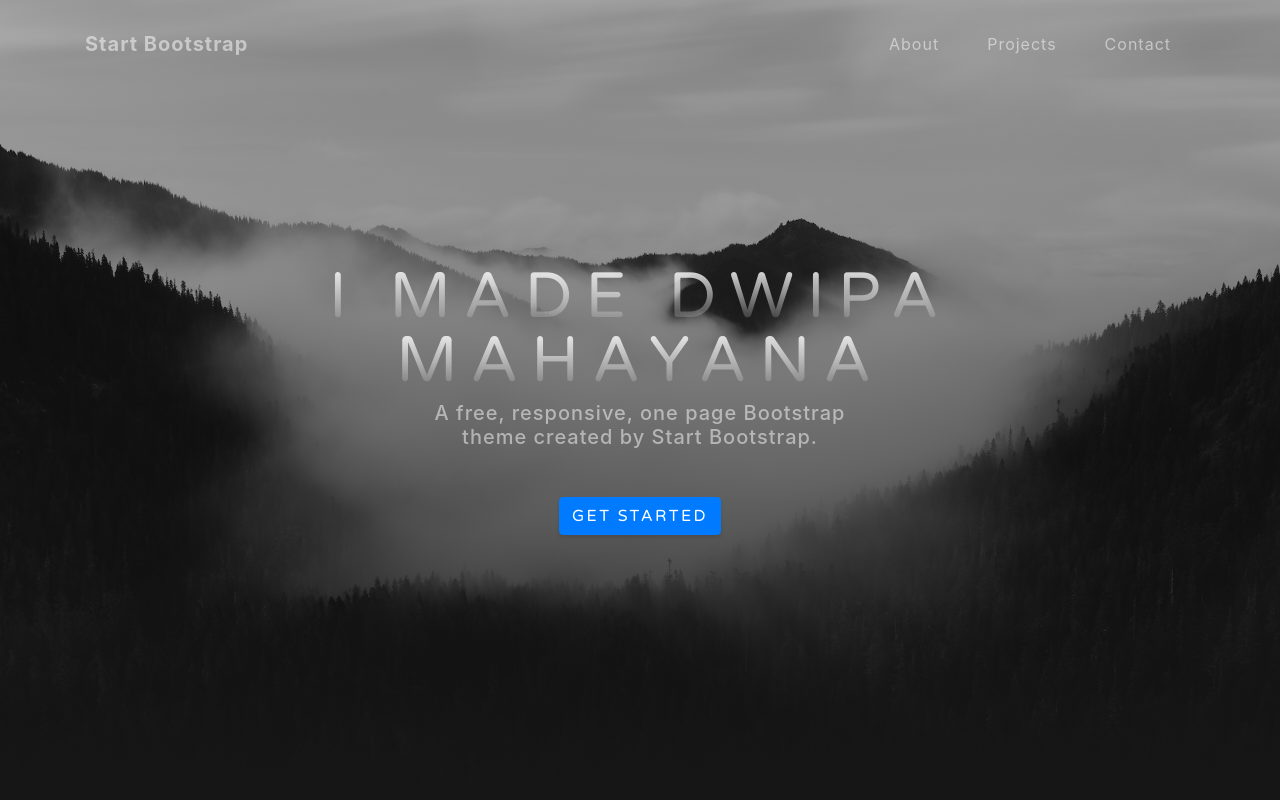
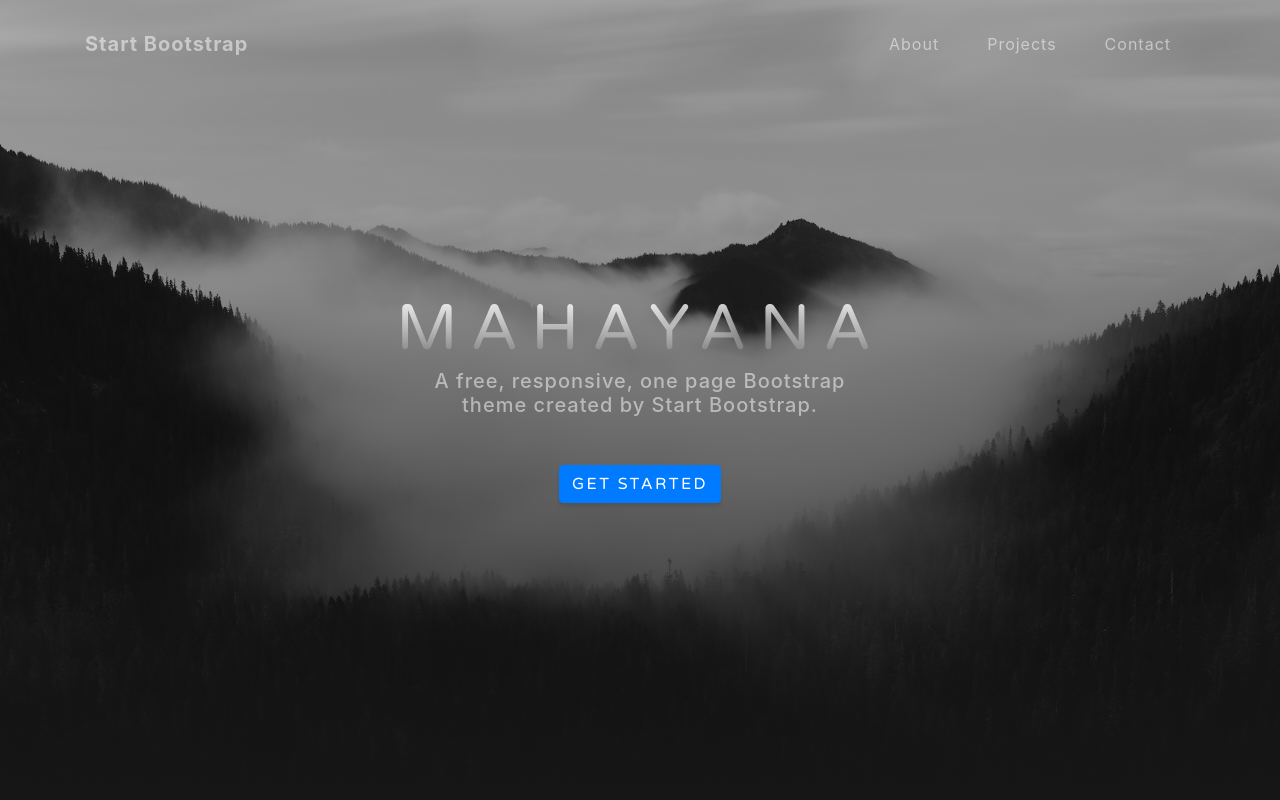
Before and after one commit to imahayana/resume, a website with bundled scripts: page index.html in a window 1280 px wide. Shown: the top 800 px of the page. Built offline with nearby package versions, Linux system fonts and the light colour scheme.

Commit message:
Update index.html

```diff
--- a/index.html
+++ b/index.html
@@ -53,7 +53,7 @@
   <header class="masthead">
     <div class="container d-flex h-100 align-items-center">
       <div class="mx-auto text-center">
-        <h1 class="mx-auto my-0 text-uppercase"> I Made Dwipa</h1>
+
         <h1 class="mx-auto my-0 text-uppercase">Mahayana</h1>
         <h2 class="text-white-50 mx-auto mt-2 mb-5">A free, responsive, one page Bootstrap theme created by Start Bootstrap.</h2>
         <a href="#about" class="btn btn-primary js-scroll-trigger">Get Started</a>
```
